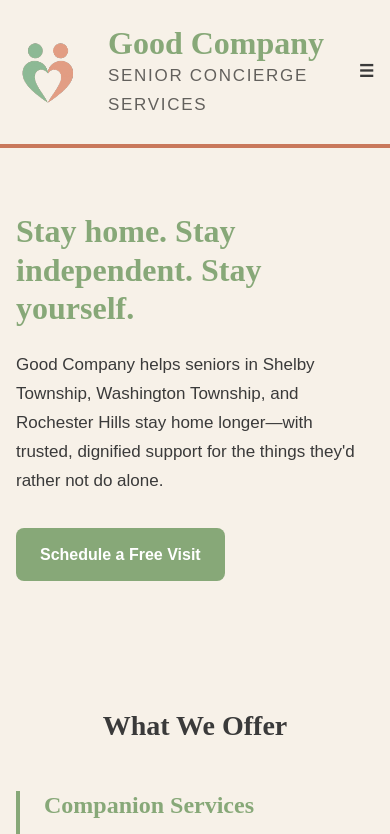
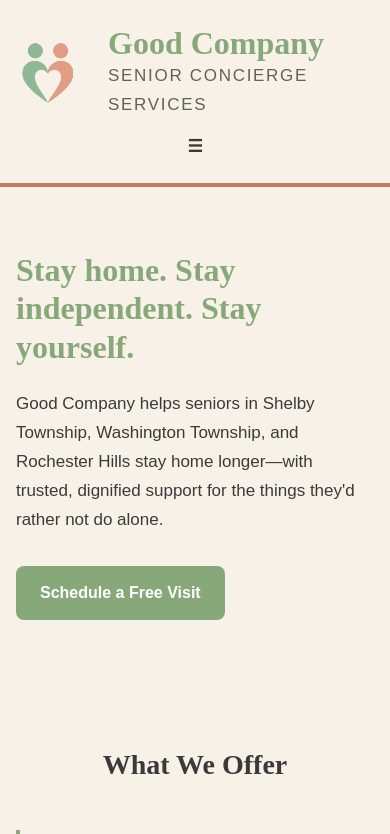
Before and after one commit to GoodCompanySCS/goodcompany-scs, a Next.js app: page / in a window 390 px wide. Shown: the top 834 px of the page. Built offline with nearby package versions, Linux system fonts and the light colour scheme.

Commit message:
Update layout.tsx

```diff
--- a/app/layout.tsx
+++ b/app/layout.tsx
@@ -40,7 +40,7 @@ function Header() {
   return (
     <header style={{ borderBottomColor: "var(--terracotta)" }} className="border-b-4">
       <div className="container-max py-6">
-       <div className="flex items-center justify-between">
+       <div className="flex flex-col md:flex-row items-center justify-between gap-4">
           <a href="/" className="no-underline hover:no-underline">
            <div className="flex items-center gap-7">
   <img
```
